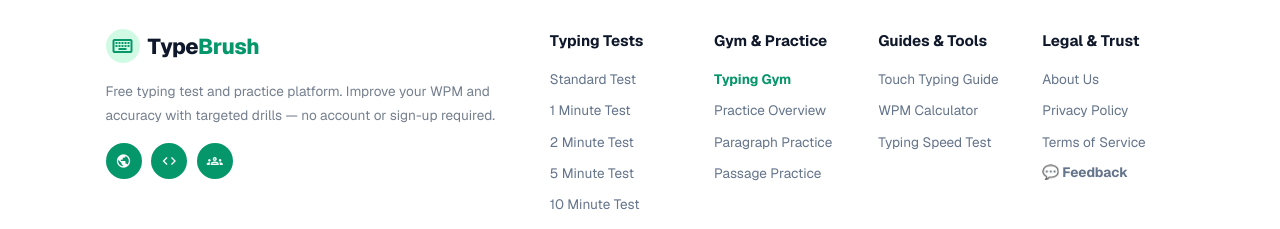
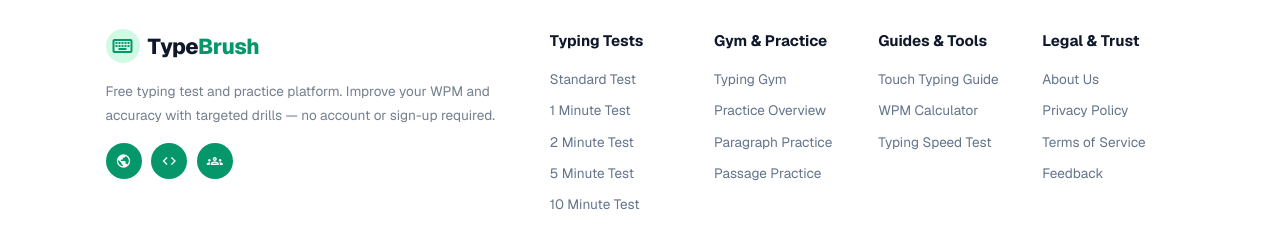
Before and after one commit to Abhijith45/typebrush, a Next.js app: page / in a window 1280 px wide. Shown: the part 3297-3526 px from the top of the page. Built offline with nearby package versions, Linux system fonts and the light colour scheme; what @mui/material-nextjs would draw is missing.

Commit message:
style: apply consistent styling and hover states to Typing Gym and Feedback buttons inside the footer

```diff
--- a/src/app/globals.css
+++ b/src/app/globals.css
@@ -220,6 +220,22 @@ footer {
   .footer-inner{
     padding: 2.5rem 1rem 6rem 1rem;
   }
+}
+
+.footer-btn {
+  background: none;
+  border: none;
+  padding: 0;
+  color: inherit;
+  cursor: pointer;
+  font-size: inherit;
+  font-family: inherit;
+  text-align: left;
+  transition: color 0.2s ease;
+}
+
+.footer-btn:hover {
+  color: var(--accent-color);
 }
 
 .social-circle {
--- a/src/components/layout/Footer.js
+++ b/src/components/layout/Footer.js
@@ -196,7 +196,7 @@ export default function Footer() {
                 }}
               >
                 <li>
-                  <Link href="/typing-gym" onClick={(e) => handleLinkClick(e, "/typing-gym")} style={{ fontWeight: "700", color: "var(--accent-color)" }}>
+                  <Link href="/typing-gym" onClick={(e) => handleLinkClick(e, "/typing-gym")}>
                     Typing Gym
                   </Link>
                 </li>
@@ -282,22 +282,9 @@ export default function Footer() {
                 <li>
                   <button
                     onClick={() => setIsFeedbackOpen(true)}
-                    style={{
-                      background: "none",
-                      border: "none",
-                      padding: 0,
-                      color: "inherit",
-                      cursor: "pointer",
-                      fontSize: "inherit",
-                      fontFamily: "inherit",
-                      textAlign: "left",
-                      display: "flex",
-                      alignItems: "center",
-                      gap: "0.25rem",
-                      fontWeight: "700"
-                    }}
+                    className="footer-btn"
                   >
-                    💬 Feedback
+                    Feedback
                   </button>
                 </li>
               </ul>
```
